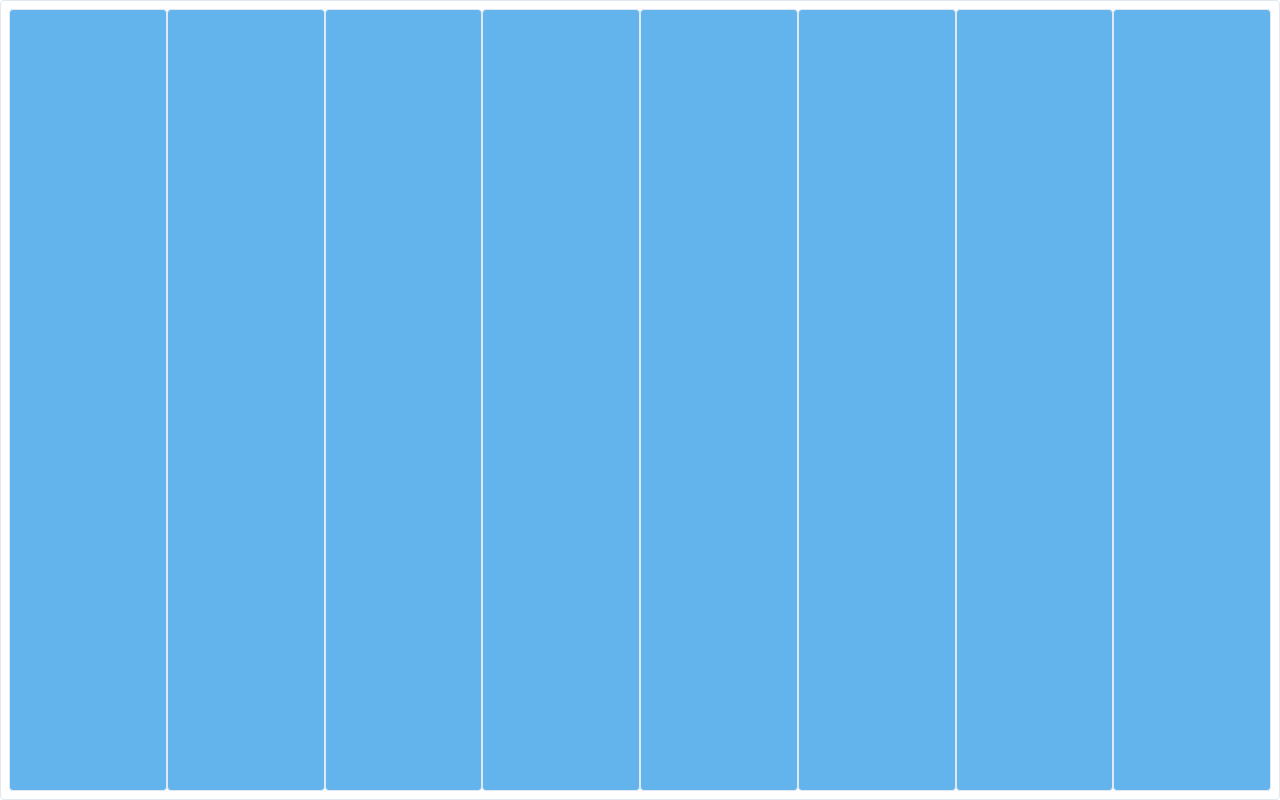
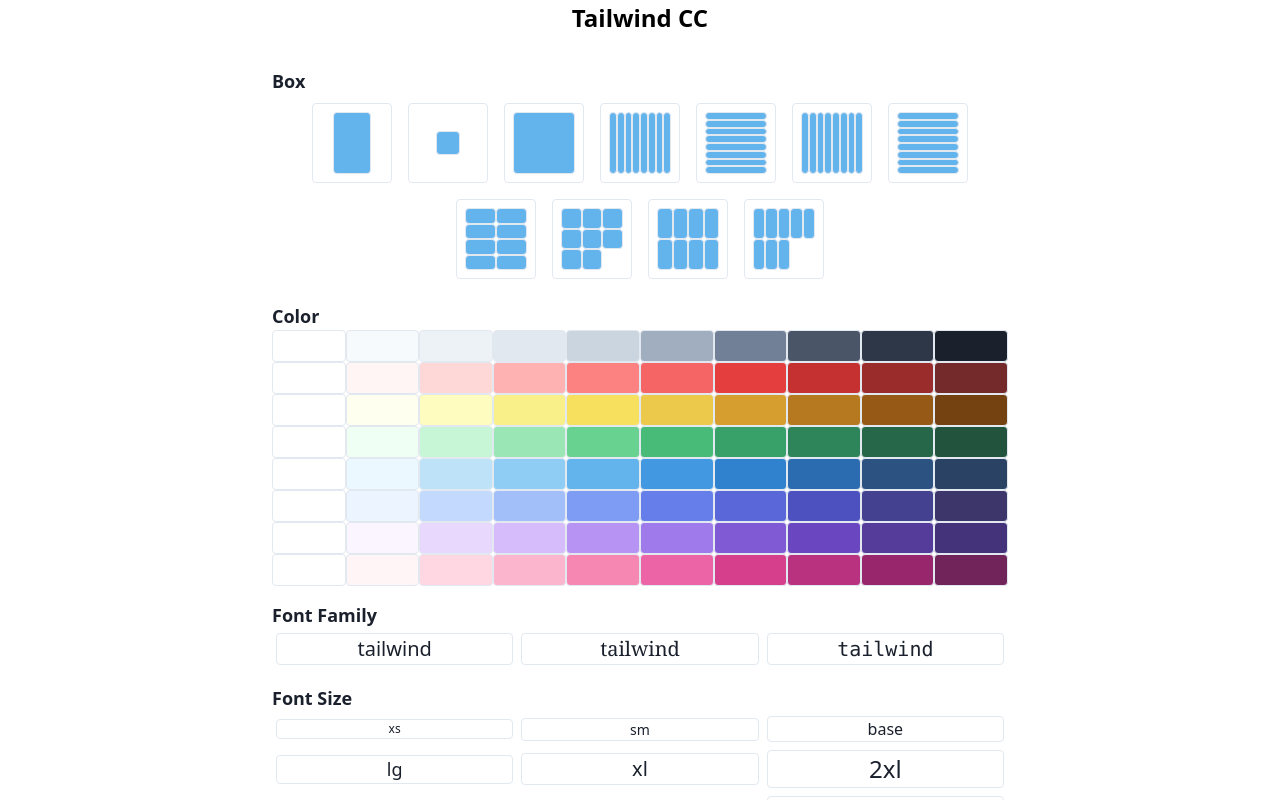
Before and after one commit to cti1650/tailwind_cc, a Next.js app: page / in a window 1280 px wide. Shown: the top 800 px of the page. Built offline with nearby package versions, Linux system fonts and the light colour scheme.

Commit message:
Update index.js

```diff
--- a/pages/index.js
+++ b/pages/index.js
@@ -58,7 +58,6 @@ const Home = () => {
             <SampleBoxs onCopy={handleCopy} className='grid grid-cols-3' />
             <SampleBoxs onCopy={handleCopy} className='grid grid-cols-4' />
             <SampleBoxs onCopy={handleCopy} className='grid grid-cols-5' />
-            <SampleBoxs onCopy={handleCopy} className='fixed bottom-0 left-0 w-full h-6 flex flex-row' />
           </div>
         </div>
         <div>
```
